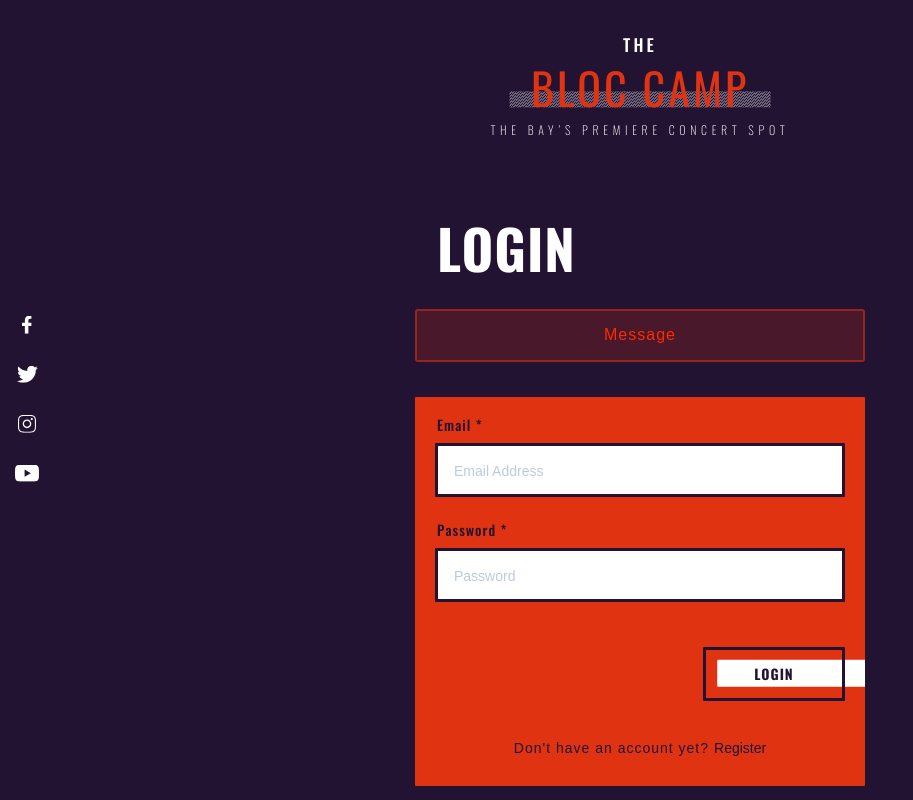
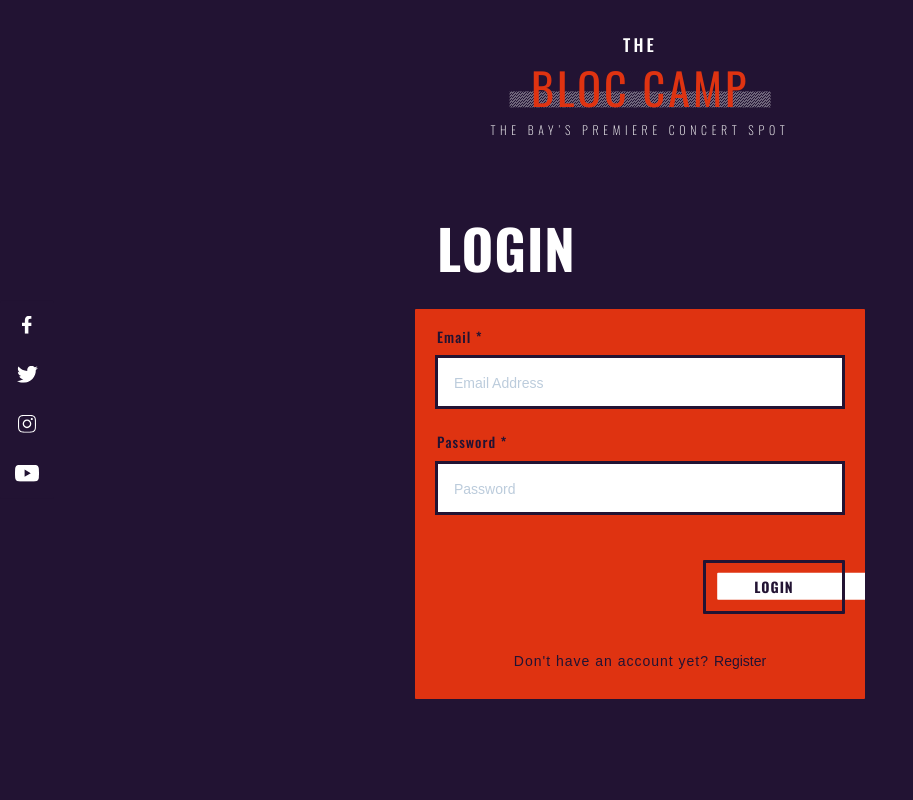
Before and after one commit to SutheeDev/The-Bloc-Camp, a React (Create React App) app in the folder client/: page /register in a window 1280 px wide. Shown: the top 800 px of the page, without its empty margins (0-913 px from the left). Built offline with nearby package versions, Linux system fonts and the light colour scheme.

Commit message:
import showMessgae from global context and use in register page

```diff
--- a/client/src/pages/Register.js
+++ b/client/src/pages/Register.js
@@ -2,17 +2,19 @@ import { Header, Footer } from "../components";
 import styled from "styled-components";
 import { useState } from "react";
 import { FormRow, Message } from "../components";
+import { useAppContext } from "../context/appContext";
 
 const initialState = {
   name: "",
   email: "",
   password: "",
   isRegistered: true,
-  showMessage: true,
 };
 
 const Register = () => {
   const [values, setValues] = useState(initialState);
+
+  const { showMessage } = useAppContext();
 
   const toggleForm = () => {
     setValues({ ...values, isRegistered: !values.isRegistered });
@@ -34,7 +36,7 @@ const Register = () => {
       <section class="login">
         <div class="login-container">
           <h1>{values.isRegistered ? "Login" : "Register"}</h1>
-          {values.showMessage && <Message />}
+          {showMessage && <Message />}
 
           <form onSubmit={onSubmit} class="login-form">
             {!values.isRegistered && (
```
